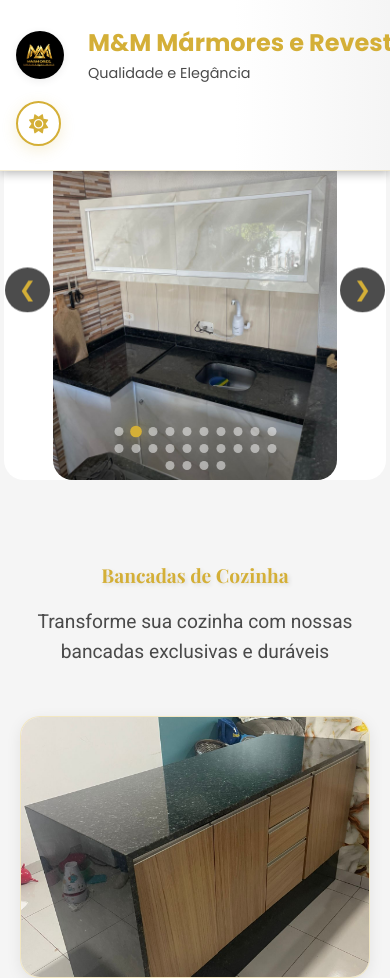
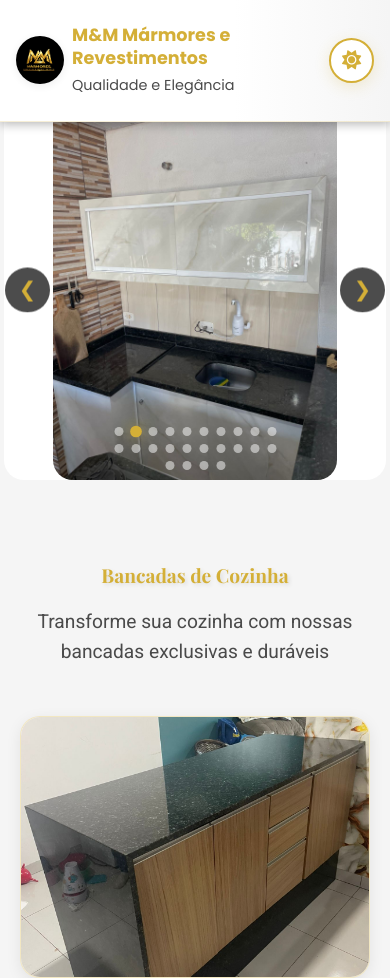
Before and after one commit to MariDenig/mmbancadas, a plain HTML site: page index.html in a window 390 px wide. Shown: the top 978 px of the page. Drawn offline with nearby package versions, Linux system fonts and the light colour scheme.

Commit message:
Add files via upload

```diff
--- a/index.html
+++ b/index.html
@@ -15,7 +15,7 @@
             <div class="logo" style="margin-left: 0;">
                 <img src="logo.png" alt="Logo MM Revestimentos" class="logo-img round-logo">
                 <div class="logo-text">
-                    <h2 style="font-family: 'Poppins', sans-serif;"><a href="#inicio" class="logo-link">M&M Mármores e Revestimentos</a></h2>
+                    <h2 style="font-family: 'Poppins', sans-serif;"><a href="#inicio" class="logo-link">M&M Mármores e<br class="mobile-break"> Revestimentos</a></h2>
                     <p style="font-family: 'Poppins', sans-serif;">Qualidade e Elegância</p>
                 </div>
             </div>
@@ -593,7 +593,7 @@
                 <div class="team-member">
                     <img src="Marcos.jpg" alt="Marcos Machado">
                     <h3>Marcos Machado</h3>
-                    <p>Marmoreiro</p>
+                    <p>Marmorista</p>
                     <div class="social-links">
                         <a href="https://www.instagram.com/mmbancadas/" class="social-link" target="_blank" rel="noopener noreferrer">
                             <i class="fab fa-instagram"></i>
--- a/styles.css
+++ b/styles.css
@@ -133,18 +133,32 @@ body {
     color: #ffffff;
 }
 
-.logo-text h1 {
+.logo-text h1,
+.logo-text h2 {
     font-family: 'Playfair Display', serif;
     font-size: 2rem;
     color: var(--primary-gold);
     margin-bottom: 0.25rem;
     transition: color 0.3s ease;
+    line-height: 1.2;
+    word-wrap: break-word;
 }
 
 .logo-text p {
     font-size: 0.9rem;
     color: var(--light-gold);
     transition: color 0.3s ease;
+}
+
+/* Quebra de linha apenas no mobile */
+.mobile-break {
+    display: none;
+}
+
+@media (min-width: 769px) {
+    .mobile-break {
+        display: none !important;
+    }
 }
 
 .logo-img {
@@ -927,6 +941,31 @@ body {
         flex-direction: row;
         text-align: left;
         margin-right: auto;
+        flex-wrap: wrap;
+        gap: 0.5rem;
+    }
+
+    .logo-text {
+        flex: 1;
+        min-width: 0;
+    }
+
+    .logo-text h1,
+    .logo-text h2 {
+        font-size: 1.2rem;
+        line-height: 1.3;
+        word-break: break-word;
+        hyphens: auto;
+    }
+
+    .logo-text h1 .logo-link,
+    .logo-text h2 .logo-link {
+        white-space: normal;
+        display: block;
+    }
+
+    .mobile-break {
+        display: inline;
     }
 
     .menu-toggle {
@@ -1090,8 +1129,21 @@ body {
         height: 40px;
     }
 
-    .logo-text h1 {
-        font-size: 1.5rem;
+    .logo-text h1,
+    .logo-text h2 {
+        font-size: 1.3rem;
+        line-height: 1.3;
+        max-width: 100%;
+    }
+
+    .logo-text h1 .logo-link,
+    .logo-text h2 .logo-link {
+        display: inline-block;
+        white-space: normal;
+    }
+
+    .mobile-break {
+        display: inline;
     }
 
     .hero-carousel {
@@ -1169,8 +1221,14 @@ body {
 }
 
 @media (max-width: 600px) {
-    .logo-text h1 {
-        font-size: 1.2rem;
+    .logo-text h1,
+    .logo-text h2 {
+        font-size: 1.1rem;
+        line-height: 1.3;
+    }
+
+    .mobile-break {
+        display: inline;
     }
     .logo-img {
         height: 28px;
```
